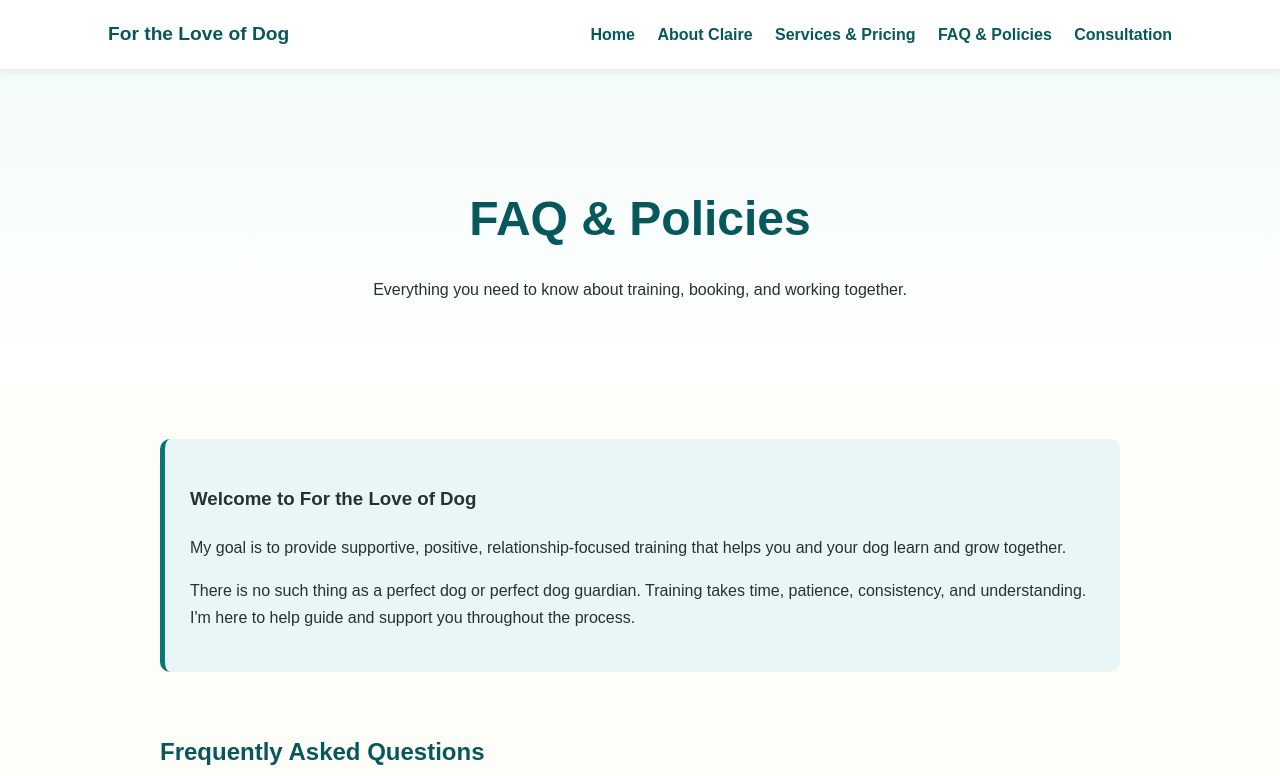
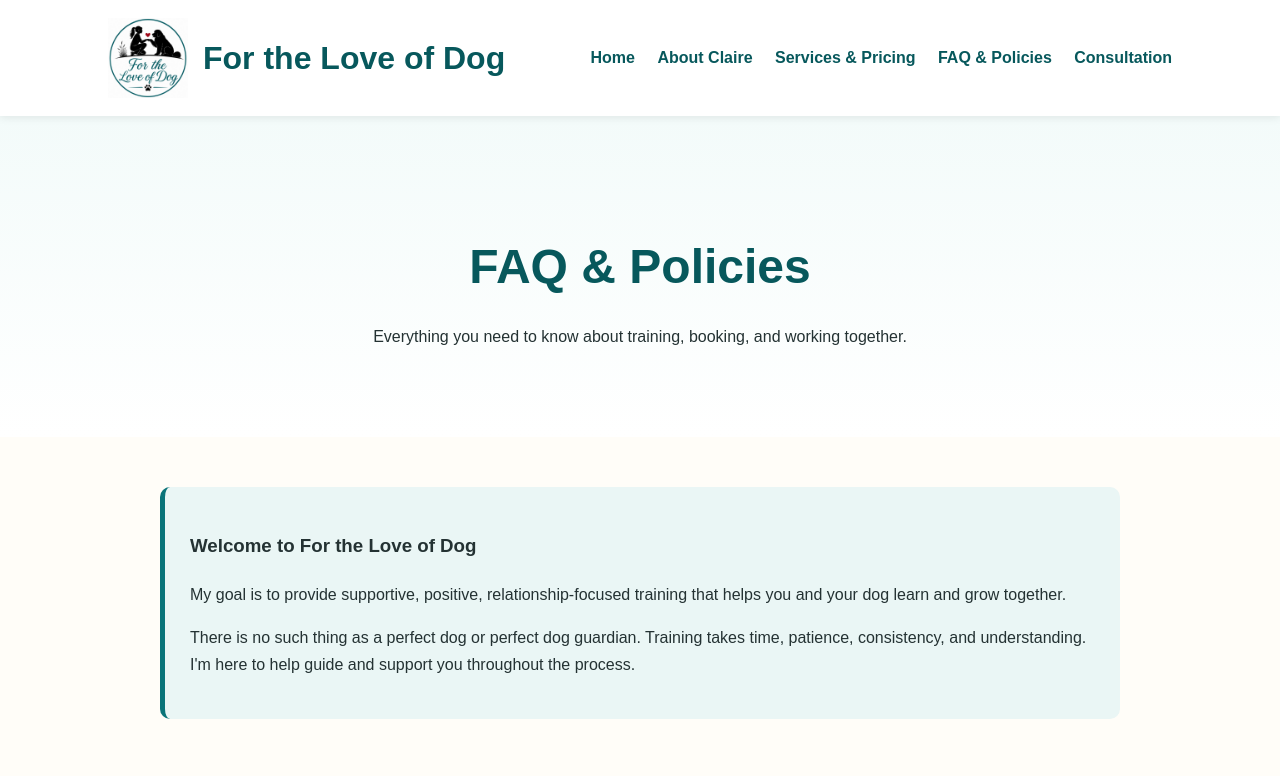
Before and after one commit to clairefortheloveofdog/forthelovedog, a plain HTML site: page For the Love of Dog Website/faq.html in a window 1280 px wide. Shown: the top 776 px of the page. Drawn offline with Linux system fonts and the light colour scheme.

Commit message:
Update faq.html

```diff
--- a/For the Love of Dog Website/faq.html
+++ b/For the Love of Dog Website/faq.html
@@ -164,10 +164,20 @@ gap:10px;
 <body>
 
 <header>
-
 <nav>
-
-<div class="logo">For the Love of Dog</div>
+<div style="display:flex; align-items:center; gap:15px;">
+<img src="images/for-the-love-of-dog-logo.png"
+alt="For the Love of Dog Logo"
+style="height:80px; width:auto;">
+<span style="
+font-size:32px;
+font-weight:700;
+color:#07585c;
+font-family:Arial, sans-serif;
+">
+For the Love of Dog
+</span>
+</div>
 
 <div>
 <a href="index.html">Home</a>
```
